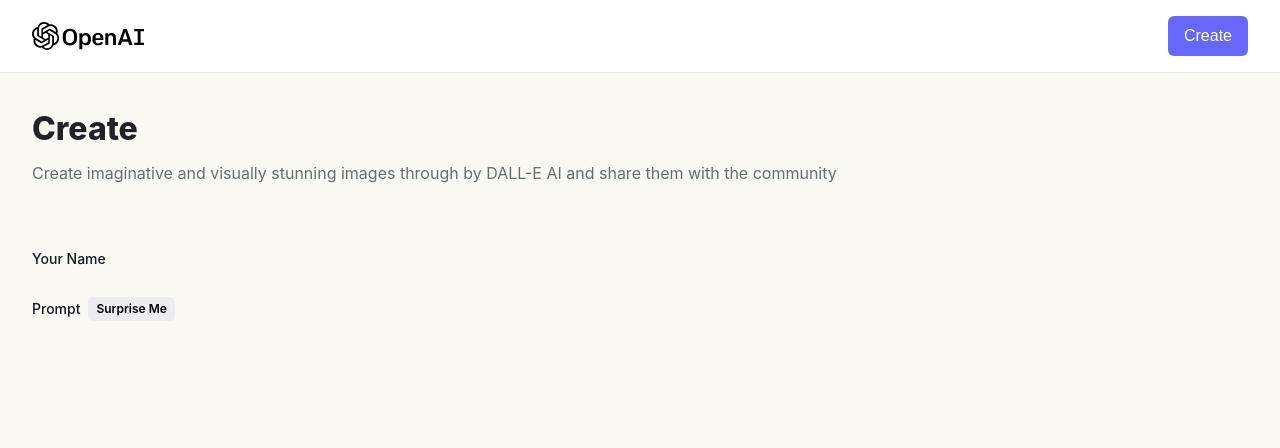
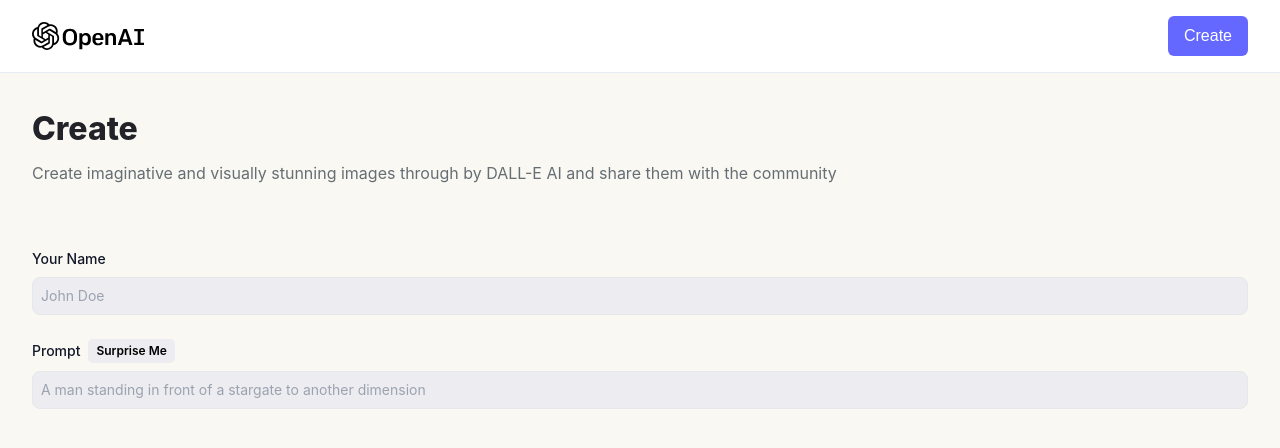
Before and after one commit to Syntax-Read3r/midjourney-n-dall-e-clone, a React (Vite) app in the folder client/: page /posts in a window 1280 px wide. Shown: the top 448 px of the page. Built offline with nearby package versions, Linux system fonts and the light colour scheme; a web font is replaced by a local one.

Commit message:
finish FormField component

```diff
--- a/client/src/components/FormField.jsx
+++ b/client/src/components/FormField.jsx
@@ -20,10 +20,20 @@ const FormField = ({labelName, type, name, placeholder, value, handleChange, isS
             Surprise Me
           </button>
         )}
+      </div>
+
+      <input type={type}
+      id={name}
+      name={name}
+      placeholder={placeholder}
+      value={value}
+      onChange={handleChange}
+      required
+      className="px-2 py-2 border bg-[#ECECF1] text-sm rounded-lg w-full  text-gray-900 focus:ring-[#4649ff] focus:border-[#4649ff] focus:shadow-[#4649ff] mb-1"
 
 
 
-      </div>
+      />
     </div>
   )
 }
```
